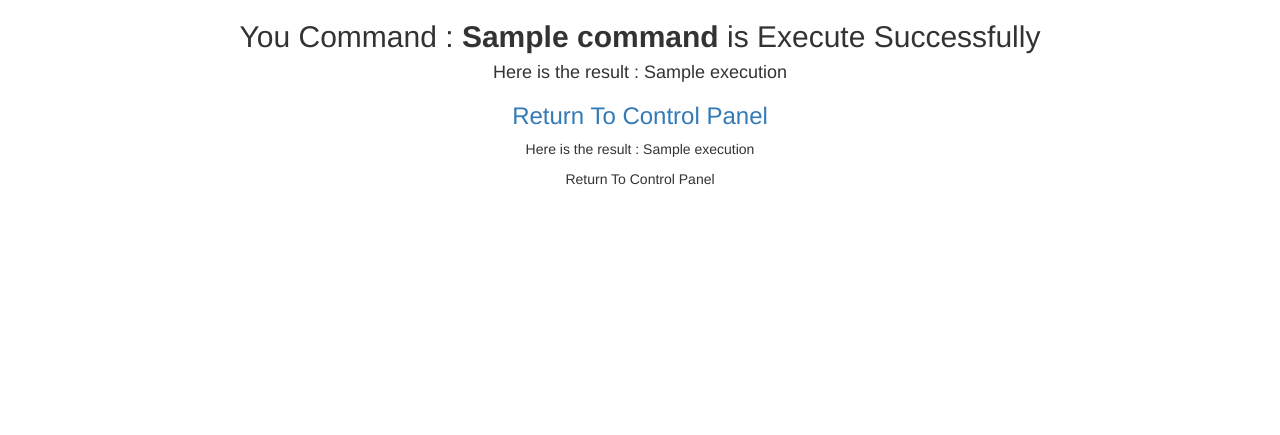
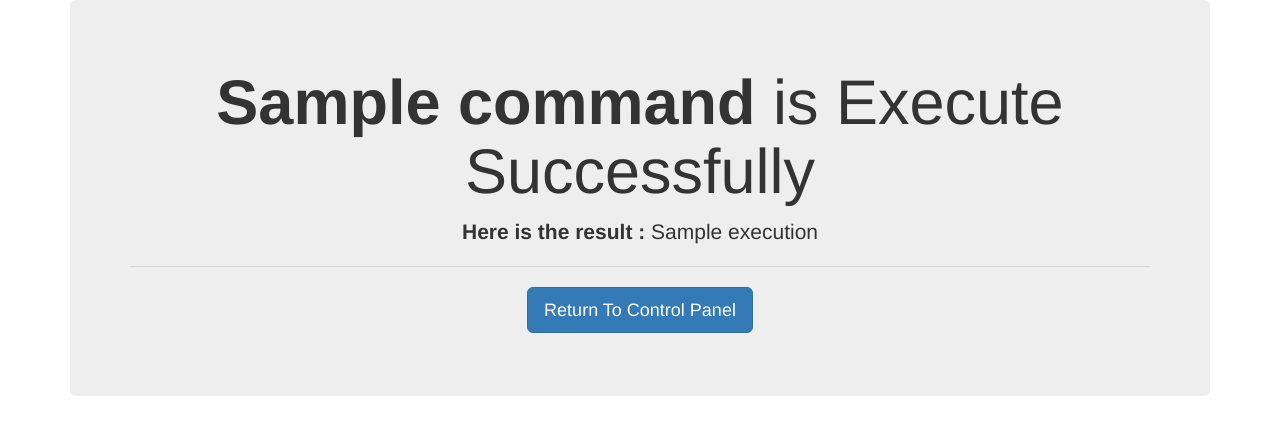
Before and after one commit to azmadoppler/code-visualizer, a Flask app: template templates/result.html in a window 1280 px wide. Shown: the top 435 px of the page. Run offline with Flask 2, Linux system fonts and the light colour scheme; the template is opened without the code that fills it: most values are stand-ins (such as "Sample title", 1, 10 or a date in 2020); some libraries are stand-ins or nearby versions.

Commit message:
added bootstrap

```diff
--- a/templates/result.html
+++ b/templates/result.html
@@ -1,15 +1,16 @@
 <!doctype html> {% extends "bootstrap/base.html" %} {% block content %}
 <script src="https://cdn.jsdelivr.net/npm/clipboard@1/dist/clipboard.min.js"></script>
 <div class="container" style="text-align:center">
-  <h2>You Command : <b>{{command}}</b> is Execute Successfully</h1>
-  <!-- <h2>You Command Execute Successfully</h2> -->
-  <h4>Here is the result : {{execution}}</h4>
-  <a type="button" href="/"><h3>Return To Control Panel</h3></a>
+  <div class="jumbotron">
+    <h1 class="display-3"><b>{{command}}</b> is Execute Successfully</h1>
+    <p class="lead"><b>Here is the result :</b> {{execution}}</p>
+    <hr class="my-4">
+      <a class="btn btn-primary btn-lg" href="/" role="button">Return To Control Panel</a>
+    </p>
+  </div>
 
-  <b-jumbotron header="You Command is Execute Successfully" lead={{command}} >
-  <p>Here is the result : {{execution}}</p>
-  <b-btn variant="primary" href="/">Return To Control Panel</b-btn>
-</b-jumbotron>
+
+
 </div>
 <script>
 </script>
```
